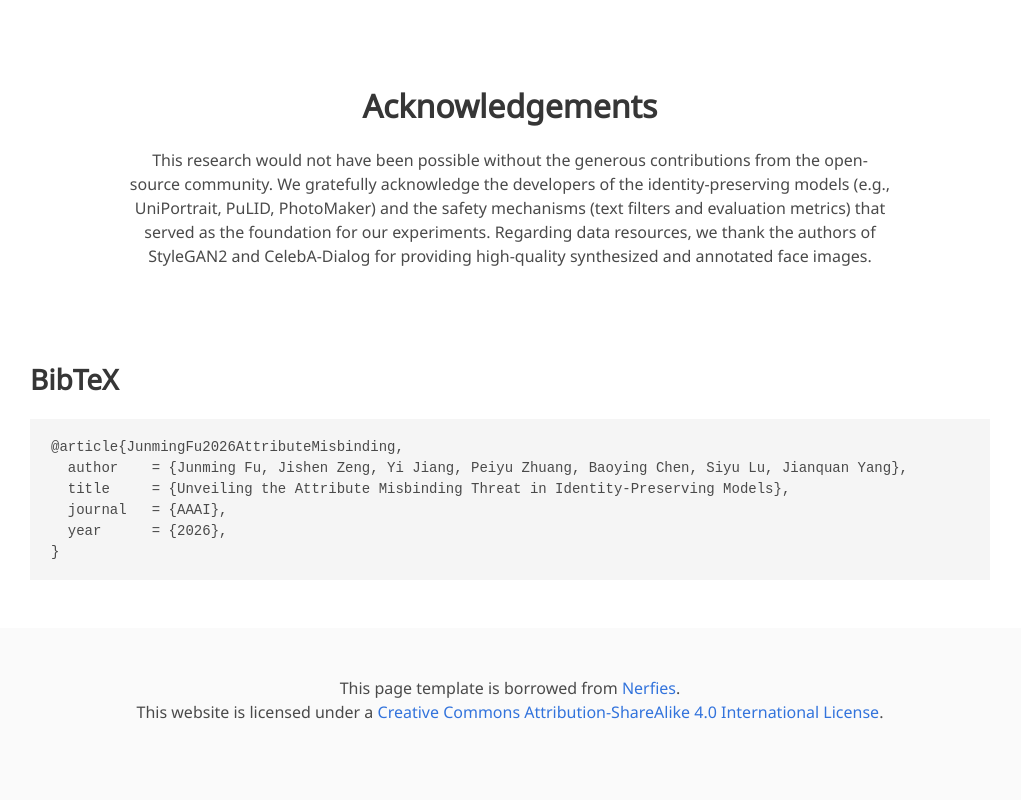
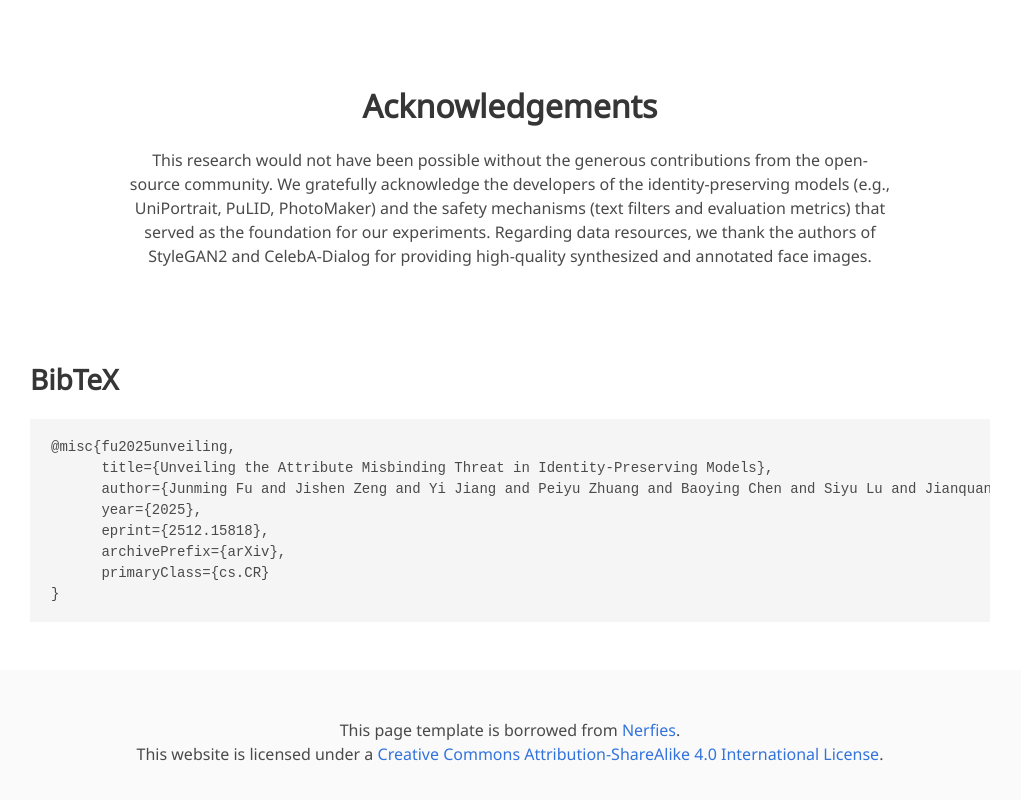
Before and after one commit to junmingF/AMApage, a plain HTML site: page index.html in a window 1280 px wide. Shown: the part 4306-5106 px from the top of the page, without its empty margins (130-1151 px from the left). Drawn offline with nearby package versions, Linux system fonts and the light colour scheme; some icons are missing; a web font is replaced by a local one.

Commit message:
Update index.html

```diff
--- a/index.html
+++ b/index.html
@@ -84,7 +84,7 @@
             <div class="publication-links">
               <!-- PDF Link. -->
               <span class="link-block">
-                <a href="https://openreview.net/forum?id=IRwQKxJEH9"
+                <a href="https://arxiv.org/abs/2512.15818"
                    class="external-link button is-normal is-rounded is-dark">
                   <span class="icon">
                       <i class="fas fa-file-pdf"></i>
@@ -278,11 +278,13 @@
 <section class="section" id="BibTeX">
   <div class="container is-max-desktop content">
     <h2 class="title">BibTeX</h2>
-    <pre><code>@article{JunmingFu2026AttributeMisbinding,
-  author    = {Junming Fu, Jishen Zeng, Yi Jiang, Peiyu Zhuang, Baoying Chen, Siyu Lu, Jianquan Yang},
-  title     = {Unveiling the Attribute Misbinding Threat in Identity-Preserving Models},
-  journal   = {AAAI},
-  year      = {2026},
+    <pre><code>@misc{fu2025unveiling,
+      title={Unveiling the Attribute Misbinding Threat in Identity-Preserving Models},
+      author={Junming Fu and Jishen Zeng and Yi Jiang and Peiyu Zhuang and Baoying Chen and Siyu Lu and Jianquan Yang},
+      year={2025},
+      eprint={2512.15818},
+      archivePrefix={arXiv},
+      primaryClass={cs.CR}
 }</code></pre>
   </div>
 </section>
```
